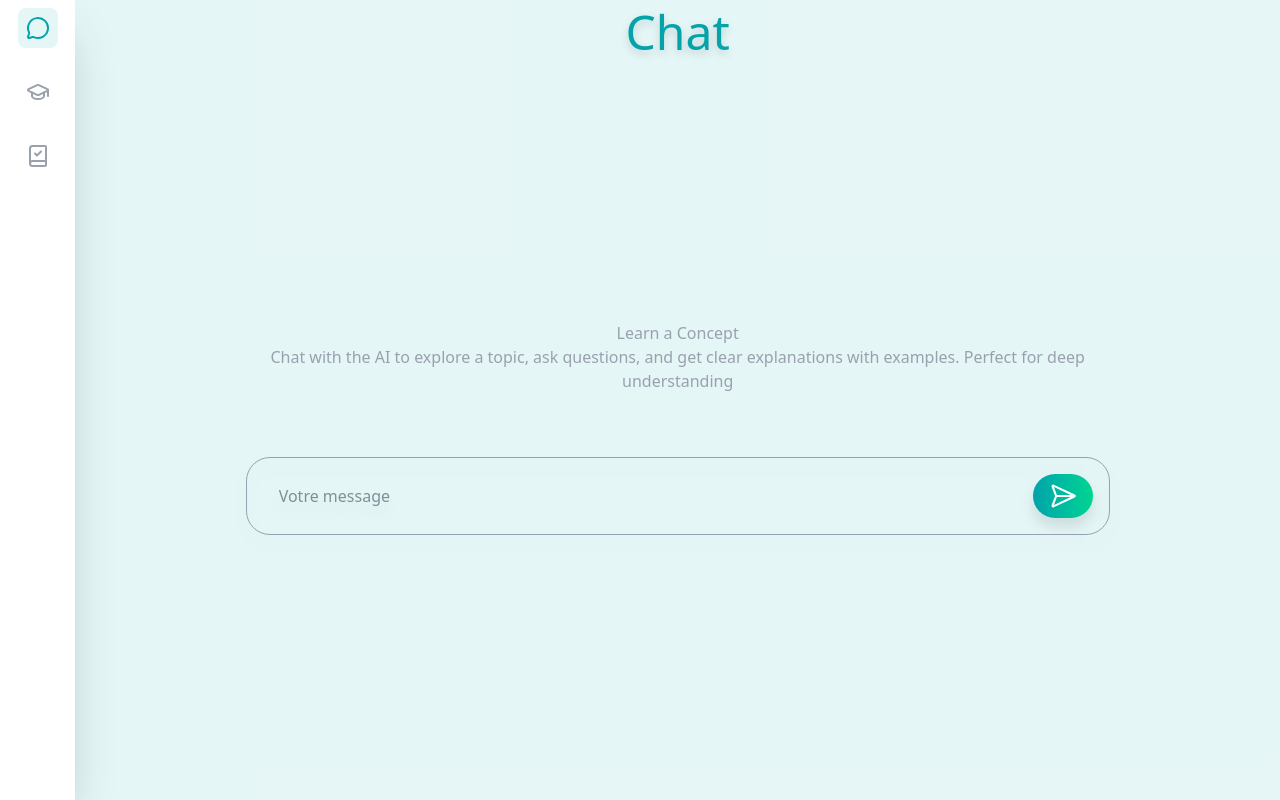
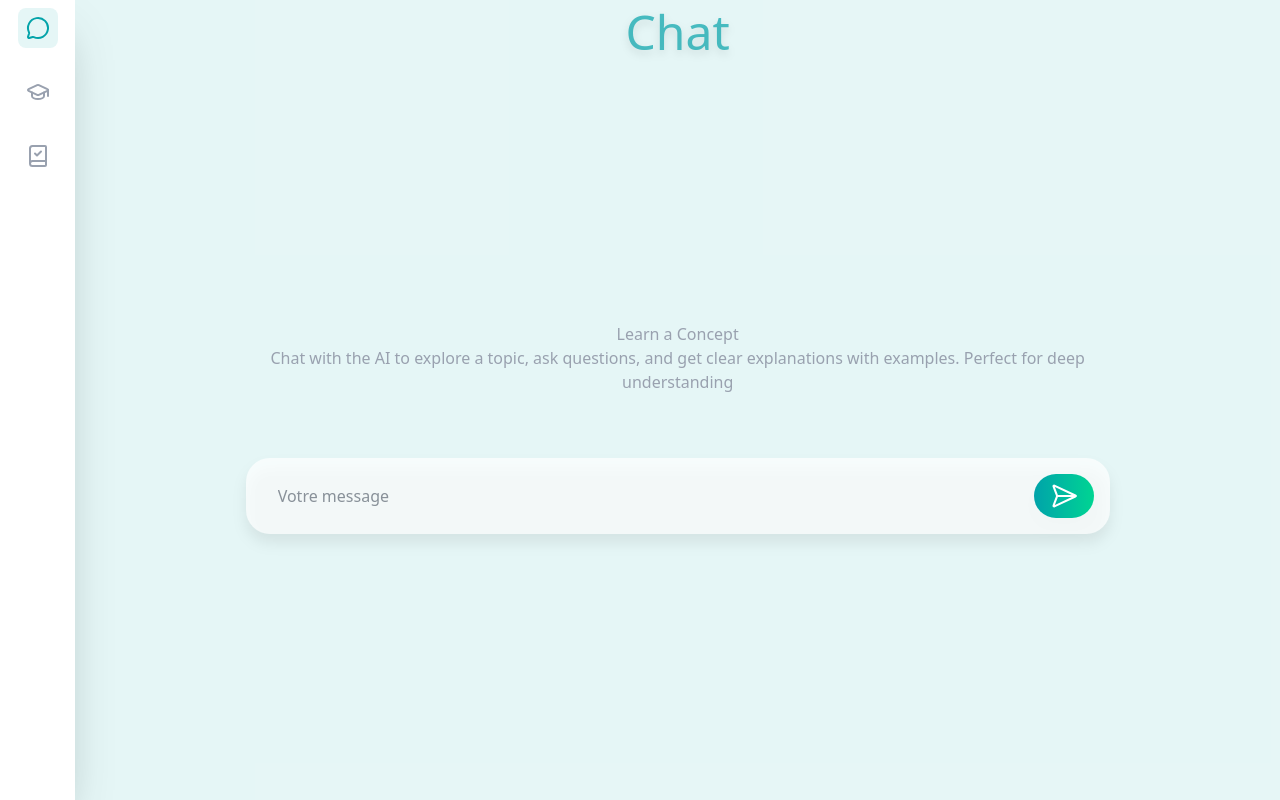
Before and after one commit to Lomila77/Never-answer, a React (Vite) app in the folder frontend/: page / in a window 1280 px wide. Built offline with nearby package versions, Linux system fonts and the light colour scheme; no server answers.

Commit message:
fix : improve WebSocket message handling and update styles

```diff
--- a/frontend/src/components/Form.jsx
+++ b/frontend/src/components/Form.jsx
@@ -24,10 +24,12 @@ function Form({route, title}) {
             console.log("WebSocket connecté");
         };
         ws.current.onmessage = (event) => {
+            console.log("Réponse de l'IA :", event.data); // 👈 Ajoute ceci
             setMessages(prev => [
                 ...prev,
                 { from: "ia", text: event.data }
             ]);
+            setLoading(false)
         };
         ws.current.onerror = (err) => {
             console.error("Erreur WebSocket : " + err.message); // permet d'eviter les alertes dans onerror ce qui peux bloquer
@@ -58,7 +60,6 @@ function Form({route, title}) {
         } else {
             alert("WebSocket non connecté");
         }
-        setLoading(false);
     }
 
     return <div className={`min-h-0 flex-1 pb-4 flex flex-col ${messages && messages.length > 0 ? "justify-end" : "justify-center gap-6 max-w-4xl self-center"}`}>
@@ -67,7 +68,7 @@ function Form({route, title}) {
                 ? <Chat messages={messages} />
                 : <p className="text-gray-400 text-center p-6 whitespace-pre-line">{description[title]}</p>
             }/>
-            <div className="border m-4 border-gray-400 rounded-3xl drop-shadow-xl">
+            <div className=" m-4 bg-white/70 border-gray-400 rounded-3xl drop-shadow-xl">
             <form
             onSubmit={handleSubmit}
             className="flex items-center gap-2 p-4 sticky bottom-0 w-full"
@@ -77,8 +78,7 @@ function Form({route, title}) {
                 value={message}
                 onChange={e => setMessage(e.target.value)}
                 placeholder="Votre message"
-                className="flex-1 px-4 py-2 focus:outline-none  disabled:bg-gray-100"
-                disabled={loading}
+                className="flex-1 px-4 py-2 focus:outline-none disabled:bg-gray-100"
                 />
 
                 <button
--- a/frontend/src/pages/Home.jsx
+++ b/frontend/src/pages/Home.jsx
@@ -19,7 +19,7 @@ function Home({route}) {
     // return <Plank componentChildren={
         return (
         <div className='h-screen flex w-full flex-col'>
-             <h1 className='text-5xl text-center p-2 text-[var(--primary)] drop-shadow-lg '>{title}</h1>
+             <h1 className='text-5xl text-center p-2 text-[var(--primary)]/70 drop-shadow-lg '>{title}</h1>
             <Form route={route} title={title} />
         </div>
         )
```
